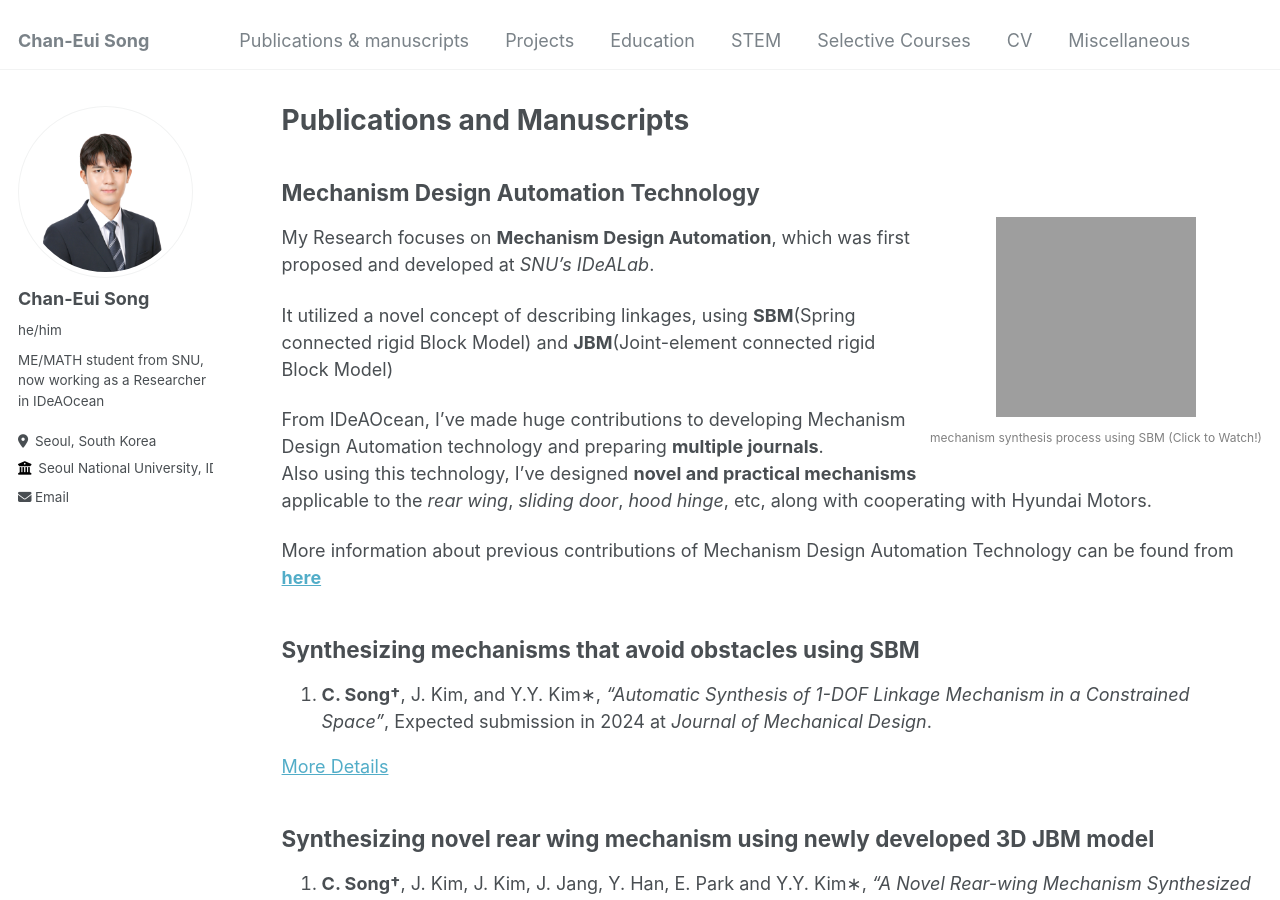
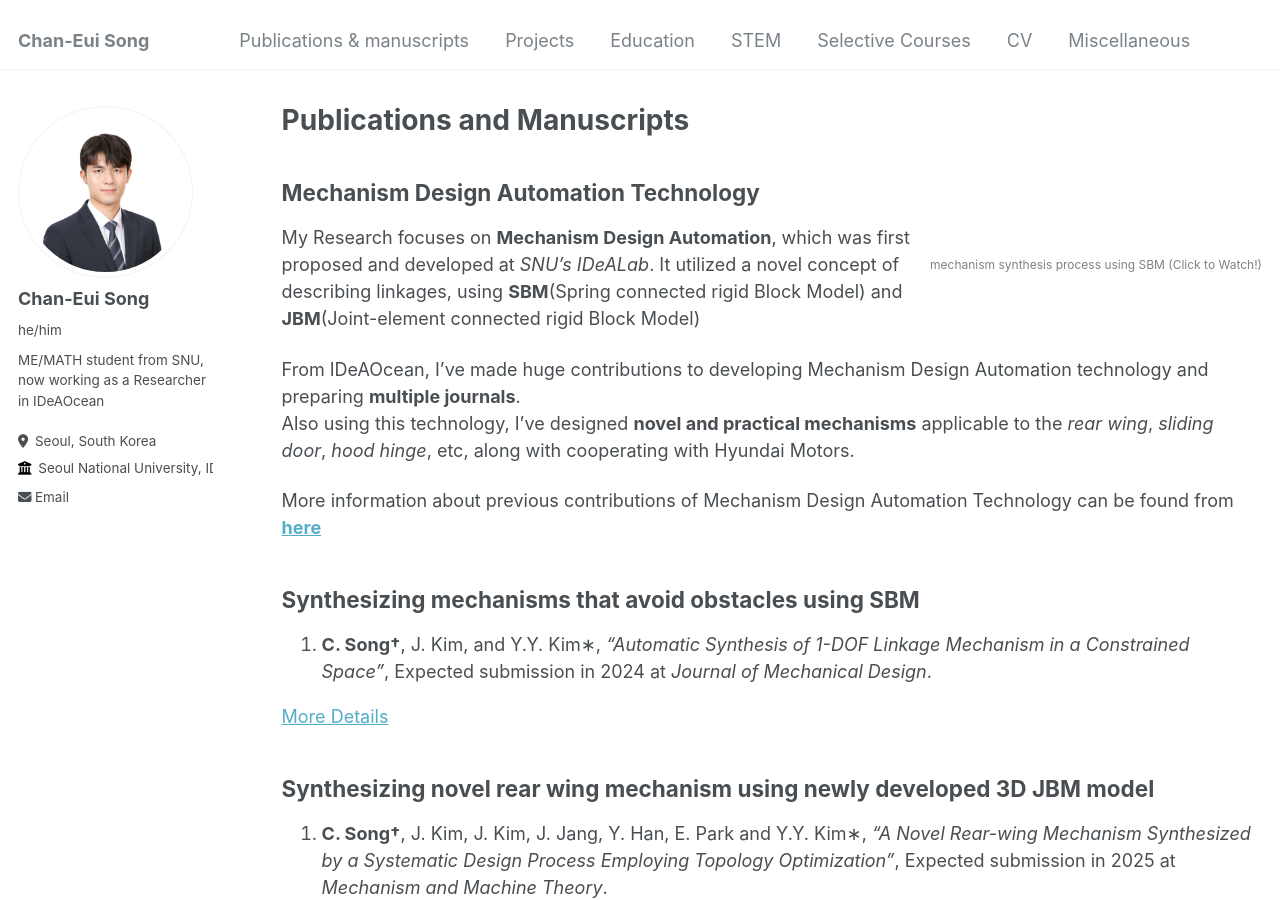
Before and after one commit to cksdml1014/chanisong, a Jekyll site: the page built from _pages/publications.md, in a window 1280 px wide and 900 px high. Built offline with Jekyll 4.4.1, drawn with Linux system fonts in a browser that asks for light colours; grey boxes are pictures that could not be loaded.

Commit message:
Update publications.md

```diff
--- a/_pages/publications.md
+++ b/_pages/publications.md
@@ -9,13 +9,12 @@ author_profile: true
 
 <div style="float: right; margin-left: 10px; text-align: center;">
   <a href="https://www.youtube.com/watch?v=cO3l77FlimU">
-    <img src="https://img.youtube.com/vi/cO3l77FlimU/0.jpg" alt="Watch Video" style="width: 200px; height: 200px;">
+    <img src="https://img.youtube.com/vi/cO3l77FlimU/0.jpg" alt="Watch Video" style="width: 200px; height: 0px;">
   </a>
   <p style="font-size: 12px; color: gray;">mechanism synthesis process using SBM (Click to Watch!)</p>
 </div>
 
 My Research focuses on **Mechanism Design Automation**, which was first proposed and developed at *SNU's IDeALab*.
-
 It utilized a novel concept of describing linkages, using **SBM**(Spring connected rigid Block Model) and **JBM**(Joint-element connected rigid Block Model)
 
 From IDeAOcean, I've made huge contributions to developing Mechanism Design Automation technology and preparing **multiple journals**.
```
